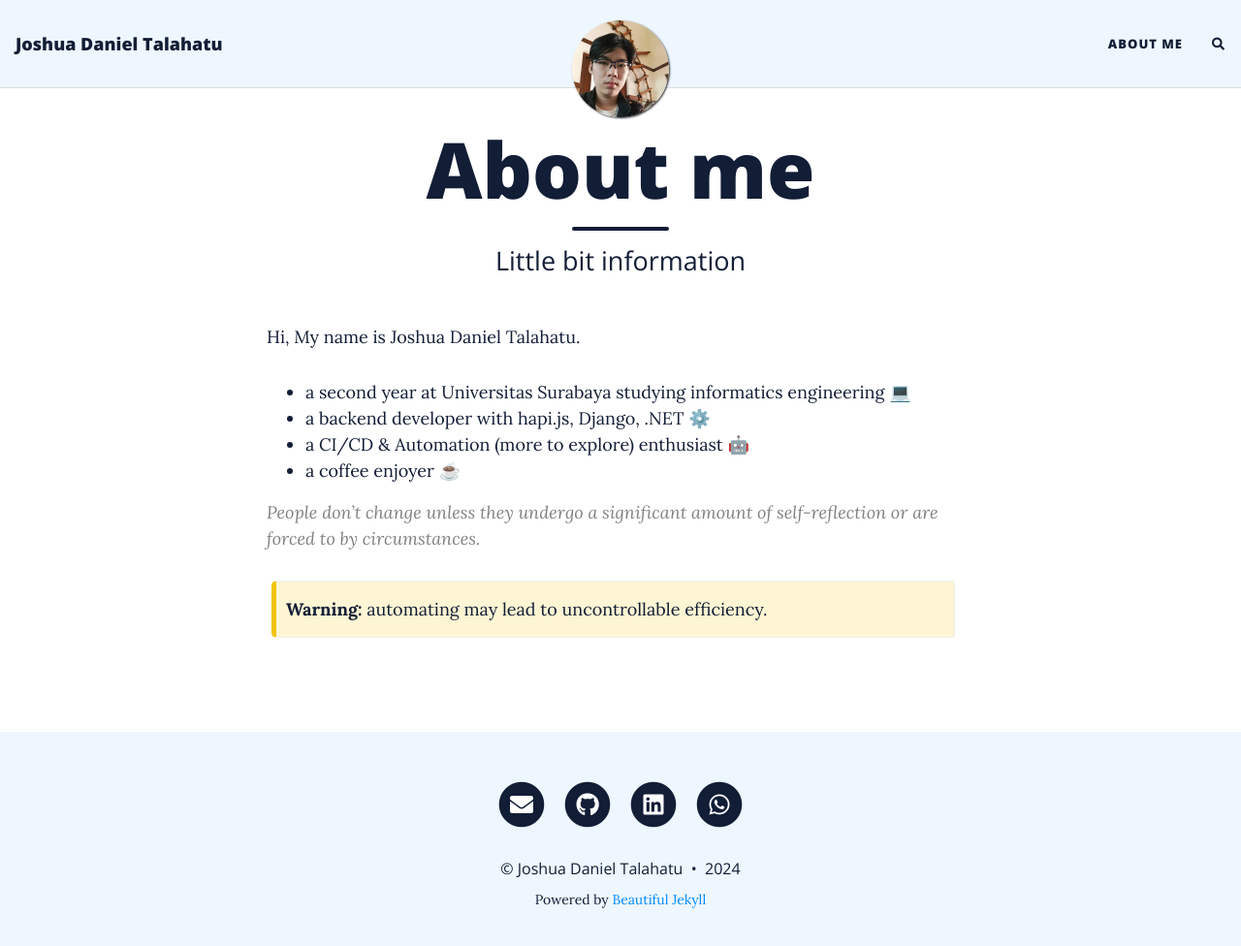
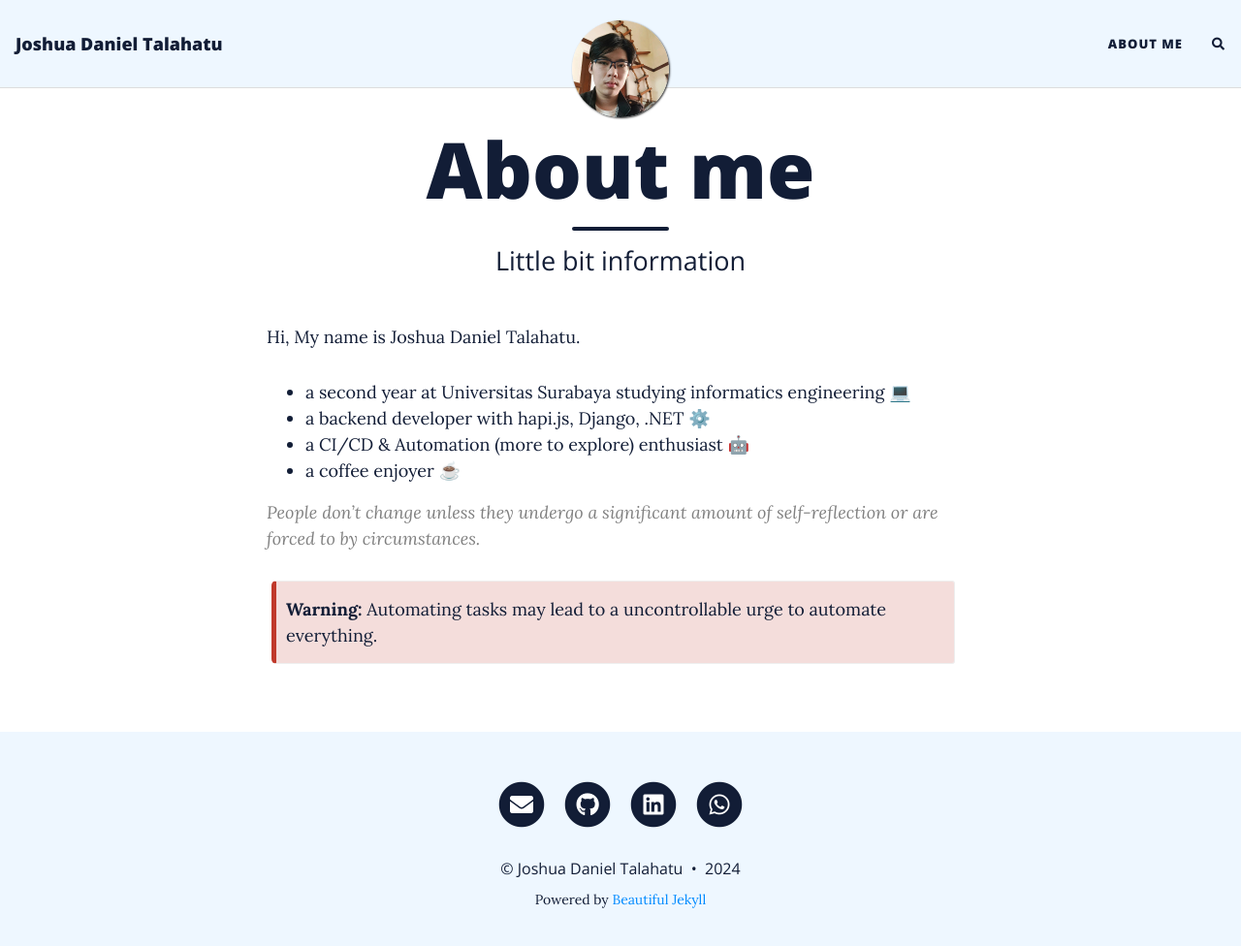
Before and after one commit to JoshuaGlaZ/joshuaglaz.github.io, a Jekyll site: the page built from aboutme.md, in a window 1280 px wide and 989 px high. Shown: the top 976 px of the window at 97% size. Built offline with Jekyll 4.4.1, drawn with Linux system fonts in a browser that asks for light colours; nearby versions of some CDN libraries; comment, search, counter and statistics services are not loaded.

Commit message:
Update aboutme.md

```diff
--- a/aboutme.md
+++ b/aboutme.md
@@ -13,5 +13,5 @@ Hi, My name is Joshua Daniel Talahatu.
 
 > People don't change unless they undergo a significant amount of self-reflection or are forced to by circumstances.
 
-{: .box-warning}
-**Warning:** automating may lead to uncontrollable efficiency.
+{: .box-error}
+**Warning:** Automating tasks may lead to a uncontrollable urge to automate everything.
```
